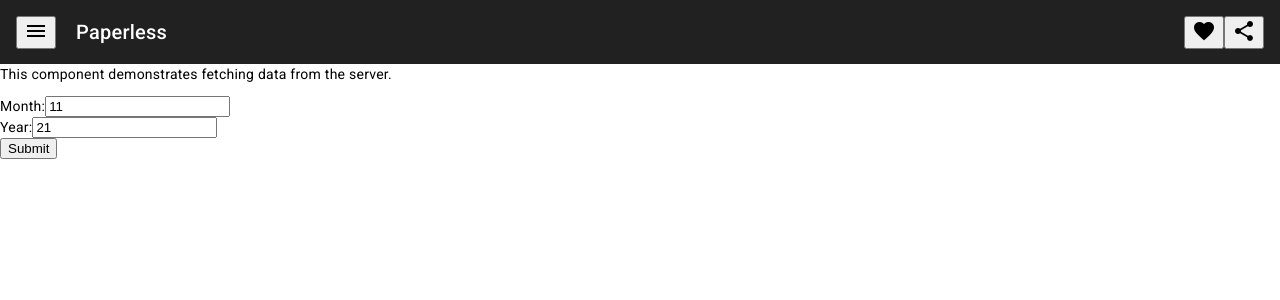
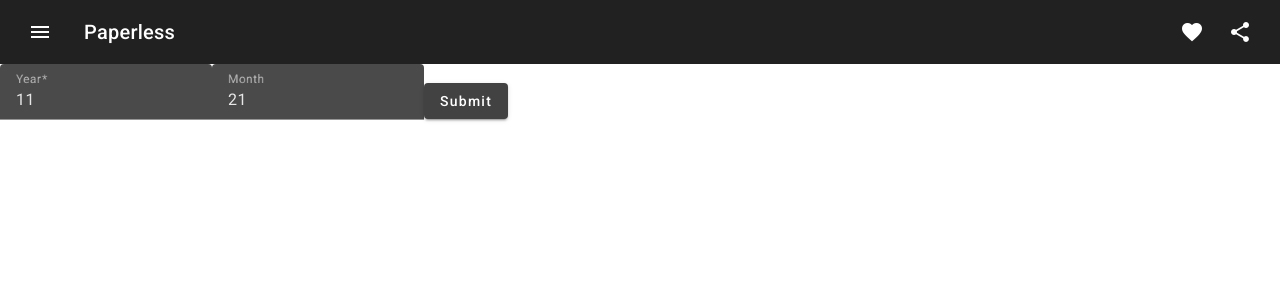
Before and after one commit to AhmadAgbarea/paperless-backend-lab, an Angular app in the folder WebApp/: page / in a window 1280 px wide. Shown: the top 300 px of the page. Built offline with nearby package versions, Linux system fonts and the light colour scheme.

Commit message:
Design form using Metiral elements [input, button]

```diff
--- a/WebApp/src/app/app.component.html
+++ b/WebApp/src/app/app.component.html
@@ -11,18 +11,17 @@
     <mat-icon>share</mat-icon>
   </button>
  </mat-toolbar>
-<p>This component demonstrates fetching data from the server.</p>
 
 <form (ngSubmit)="onSubmit()">
-    <div class="form-group">
-      <label for="month">Month:</label>
-      <input type="number" class="form-control" id="month" name="month" [(ngModel)]="selectedMonth" required>
-    </div>
-    <div class="form-group">
-      <label for="year">Year:</label>
-      <input type="number" class="form-control" id="year" name="year" [(ngModel)]="selectedYear" required>
-    </div>
-    <button type="submit" class="btn btn-primary">Submit</button>
+    <mat-form-field class="example-full-width">
+        <mat-label>Year</mat-label>
+        <input type="number" maxlength="2" minlength="2" matInput placeholder="Month" [(ngModel)]="selectedMonth"  id="month" name="month" required >
+      </mat-form-field>
+      <mat-form-field class="example-full-width">
+        <mat-label>Month</mat-label>
+        <input type="number" matInput placeholder="Year" id="year" name="year" [(ngModel)]="selectedYear">
+      </mat-form-field>
+      <button type="submit" mat-raised-button>Submit</button>
   </form>
 <div *ngIf="currencyResult">
     <div> MAX: {{ currencyResult.max}}</div><br>
--- a/WebApp/src/app/app.component.ts
+++ b/WebApp/src/app/app.component.ts
@@ -10,6 +10,7 @@ export class AppComponent {
   public currencyResult?: CurrencyResult;
   selectedMonth : number = 11;
   selectedYear: number = 21;
+
   http: HttpClient;
   onSubmit() {
     this.http.get<CurrencyResult>('/api/currency/'+this.selectedYear + this.selectedMonth).subscribe(result => {
--- a/WebApp/src/app/app.module.ts
+++ b/WebApp/src/app/app.module.ts
@@ -6,12 +6,14 @@ import { AppComponent } from './app.component';
 import { BrowserAnimationsModule } from '@angular/platform-browser/animations';
 import {MatToolbarModule} from '@angular/material/toolbar';
  import {MatIconModule} from '@angular/material/icon';
+ import {MatInputModule} from '@angular/material/input';
+ import {MatButtonModule} from '@angular/material/button';
 @NgModule({
   declarations: [
     AppComponent
   ],
   imports: [
-    BrowserModule, HttpClientModule, FormsModule, BrowserAnimationsModule, MatToolbarModule , MatIconModule
+    BrowserModule, HttpClientModule, FormsModule, BrowserAnimationsModule, MatToolbarModule , MatIconModule, MatInputModule, MatButtonModule
   ],
   providers: [],
   bootstrap: [AppComponent]
```
